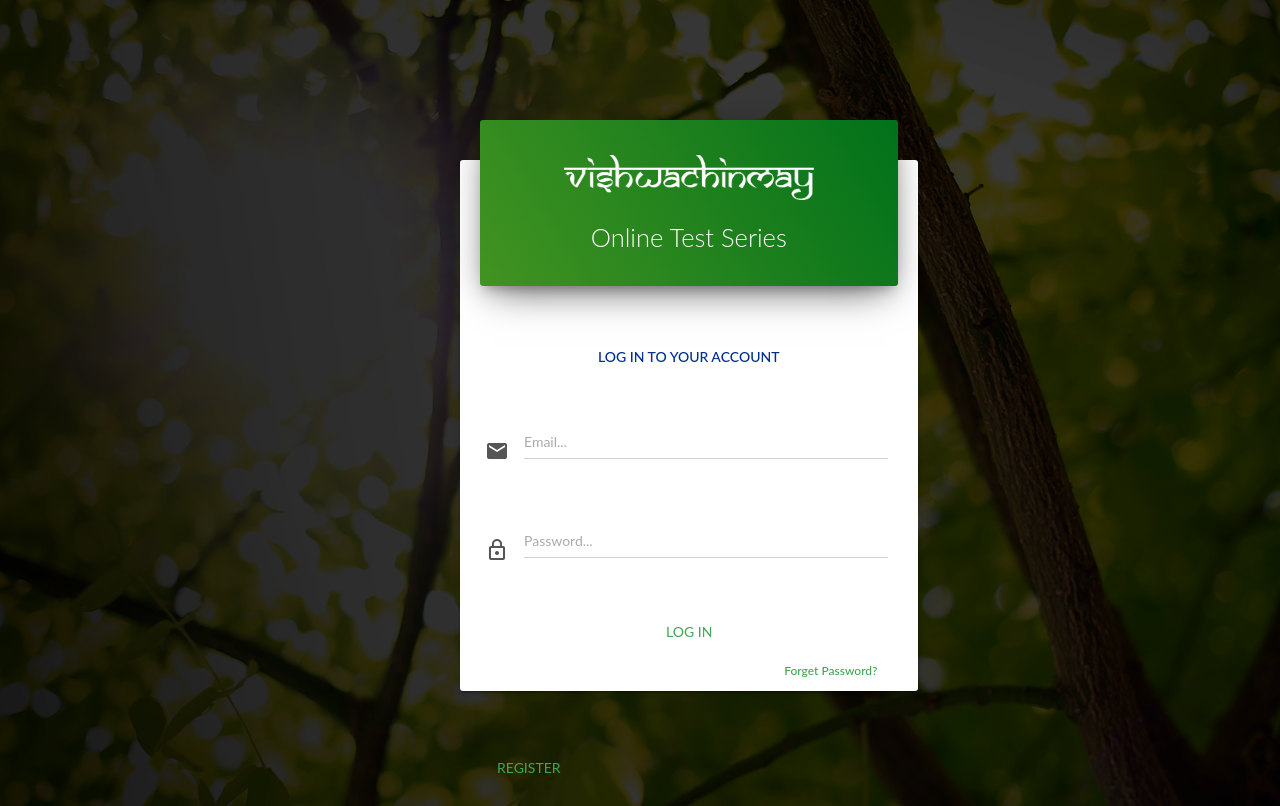
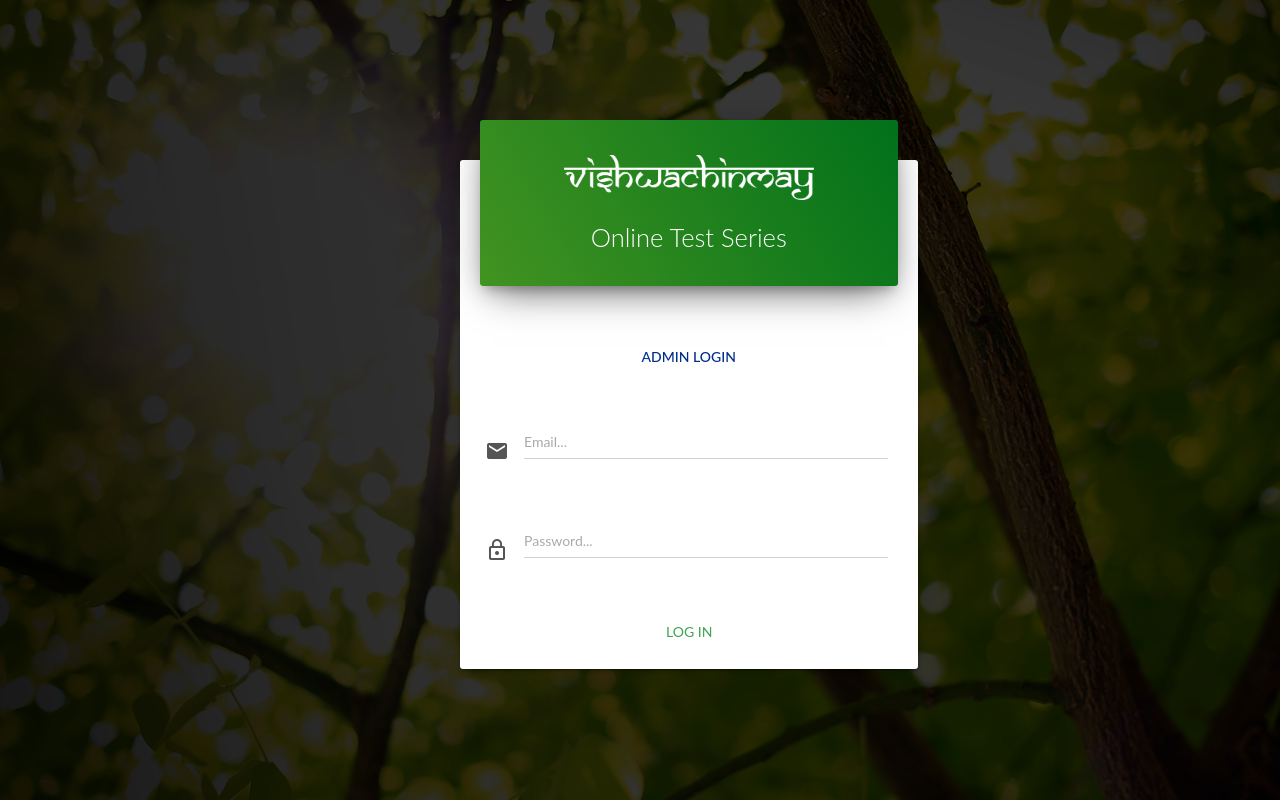
Before and after one commit to PiratedVirus/SyncedInvasion, a PHP site: page /TheInvasion/admin/admin_auth/login.php in a window 1280 px wide. Run offline with PHP 8.4, Linux system fonts and the light colour scheme; data that the repository does not hold is empty; some libraries are stand-ins or nearby versions.

Commit message:
Rollbacked

```diff
--- a/admin/admin_auth/login.php
+++ b/admin/admin_auth/login.php
@@ -102,7 +102,7 @@ if( isset($_POST['btn-login']) ) {
                                 </div>
                                 <h3>Online Test Series</h3>
                             </div>
-                            <p style="margin-bottom: 30px; margin-top: 60px;" class="text-divider loginText margin-bottom">Log in to your account</p>
+                            <p style="margin-bottom: 30px; margin-top: 60px;" class="text-divider loginText margin-bottom">ADMIN LOGIN</p>
                             <div class="content">
 
                                 <div class="input-group">
@@ -121,12 +121,9 @@ if( isset($_POST['btn-login']) ) {
                             <div class="footer text-center">
                                 <button  type="submit" name="btn-login" class="btn btn-simple btn-primary newBtn btn-lg">LOG IN</button>
                             </div>
-                            <div class="text-right">
-                                <a class="forgetPass" href="#">Forget Password?</a>
-                            </div>
+
                         </form>
                     </div>
-                    <a href="register" class="col-md-offset-3 btn btn-simple btn-primary btn-lg newBtn">Register</a>
                 </div>
             </div>
         </div>
```
